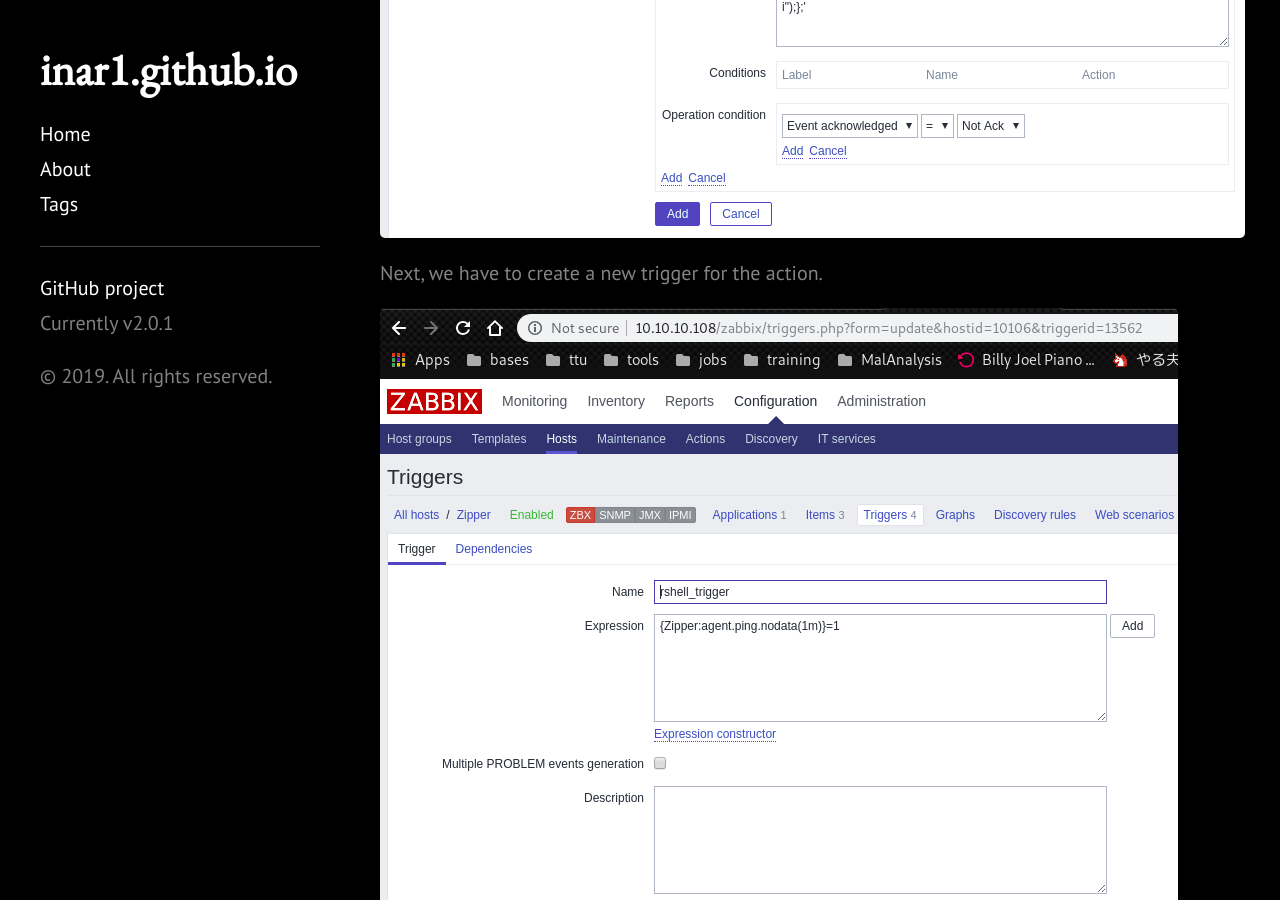
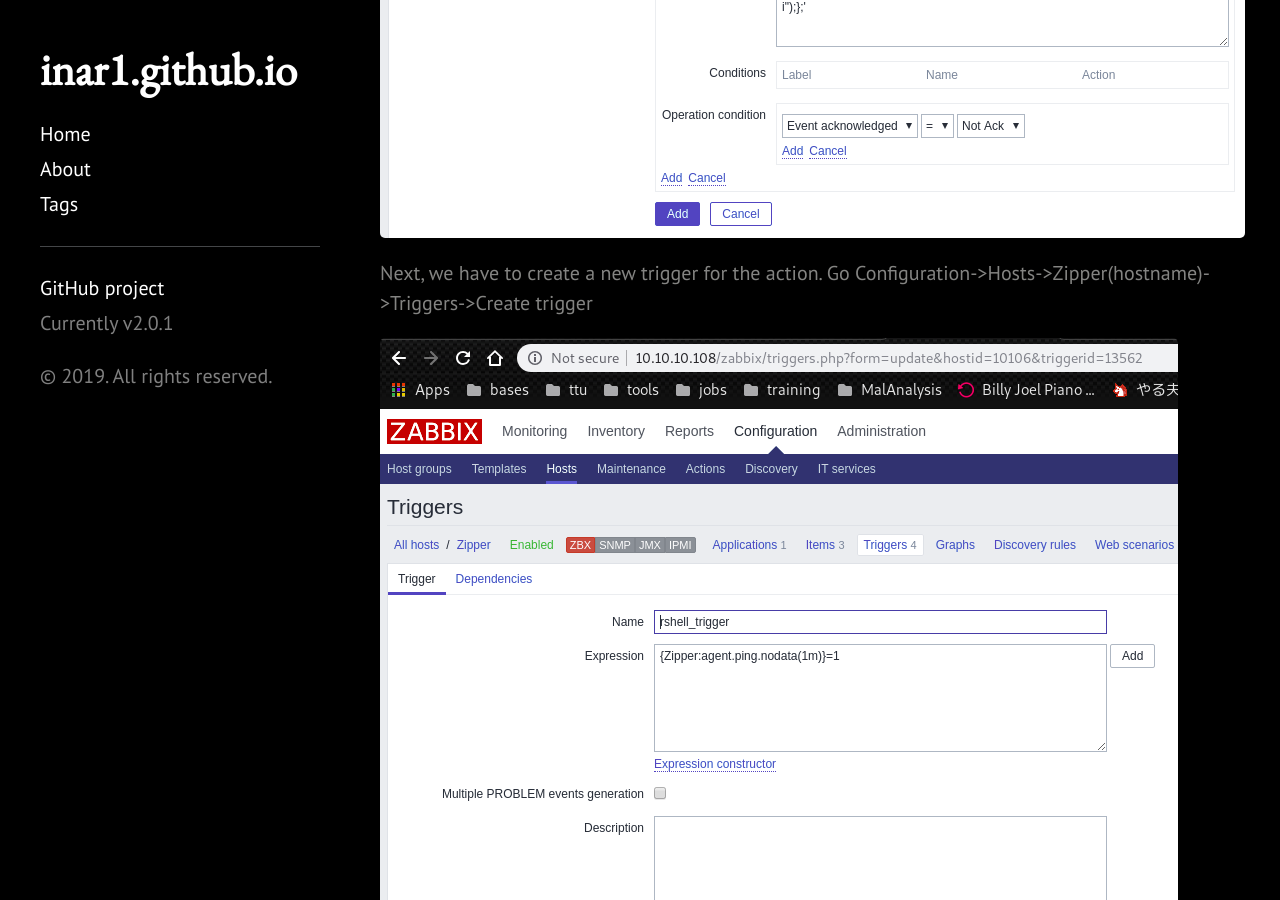
Before and after one commit to 1n4r1/1n4r1.github.io, a Jekyll site: the page built from _posts/2019-02-24-Hackthebox-Zipper-Writeup.md, in a window 1280 px wide and 900 px high, scrolled down 8016 px. Built offline with Jekyll 4.4.1, drawn with Linux system fonts in a browser that asks for light colours.

Commit message:
modify 2019-02-24

```diff
--- a/_posts/2019-02-24-Hackthebox-Zipper-Writeup.md
+++ b/_posts/2019-02-24-Hackthebox-Zipper-Writeup.md
@@ -142,6 +142,7 @@ Operations window:
 ![placeholder](https://inar1.github.io/public/images/2019-02-24/2019-02-24-17-48-16.png)
 
 Next, we have to create a new trigger for the action.
+Go Configuration->Hosts->Zipper(hostname)->Triggers->Create trigger
 
 ![placeholder](https://inar1.github.io/public/images/2019-02-24/2019-02-24-17-57-03.png)
 
```
